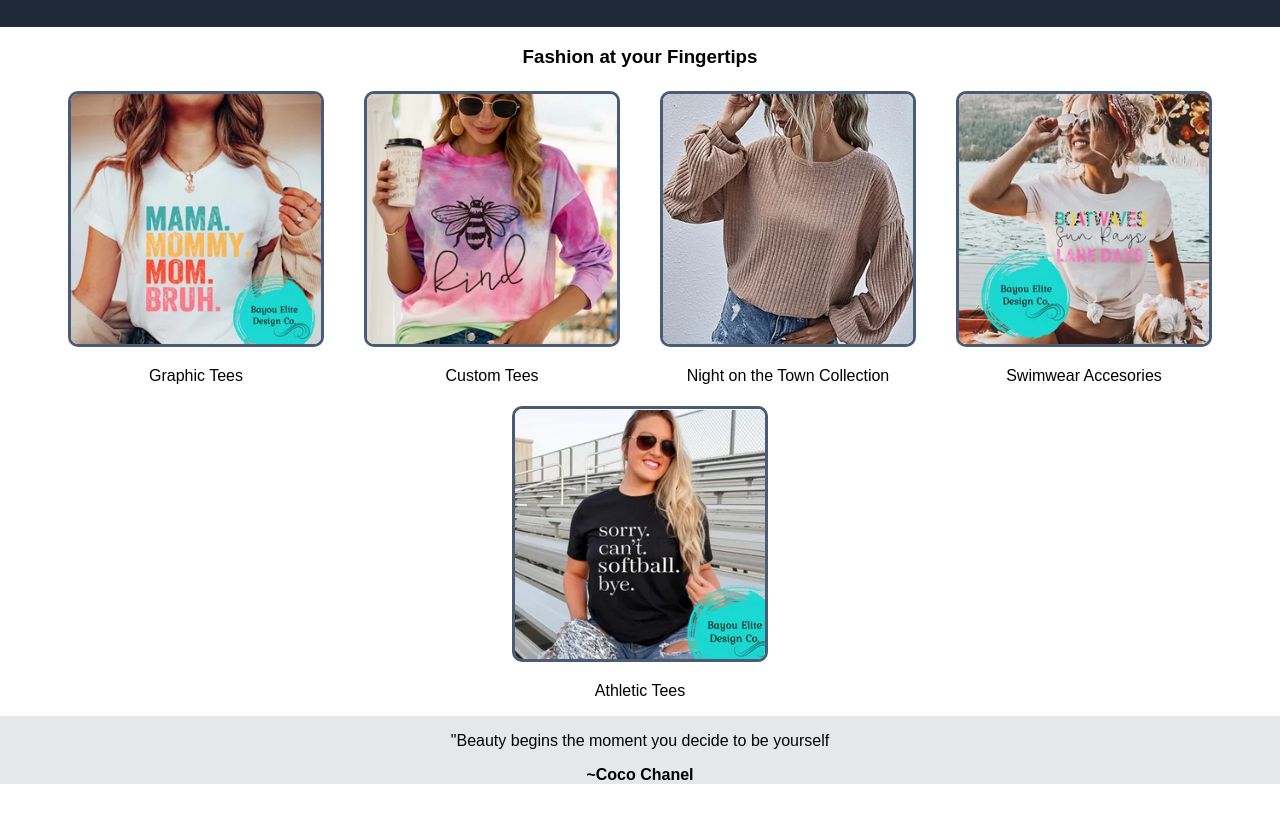
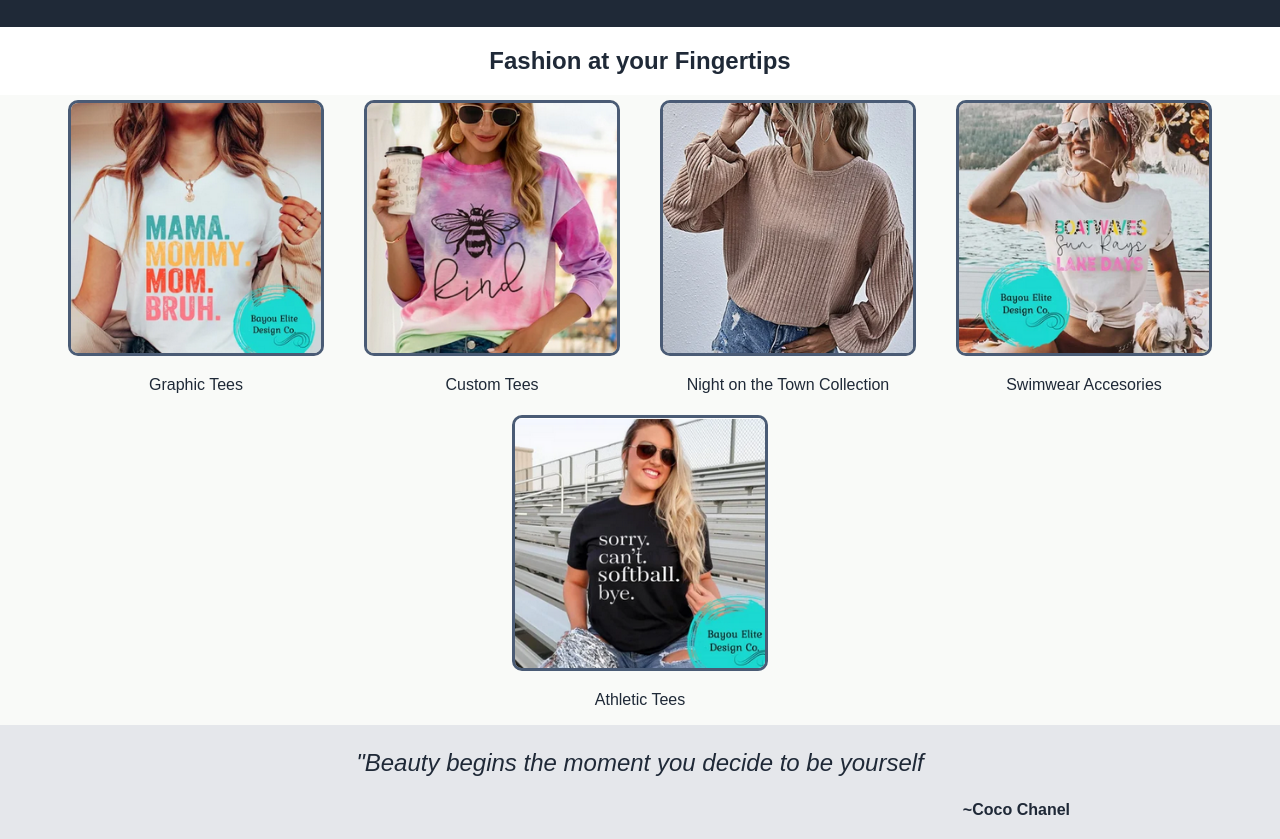
Before and after one commit to Bwilson4321/Bayou_Elite_Landing, a plain HTML site: page index3.html in a window 1280 px wide. Shown: the part 397-1236 px from the top of the page. Before the commit the page ends 1181 px from the top, so only its background shows below. Drawn offline with Linux system fonts and the light colour scheme.

Commit message:
quote commit

```diff
--- a/index3.html
+++ b/index3.html
@@ -33,7 +33,7 @@
     </div>
 
     <div class="content">
-        <h3> Fashion at your Fingertips</h3>
+        <h2> Fashion at your Fingertips</h2>
         <div class="information">
             <div>
                 <img src="MommyBruh.png">
@@ -59,8 +59,7 @@
     </div>
     <div class="quote">
         <p>"Beauty begins the moment you decide
-            to be yourself
-        </p>
+            to be yourself</p>
         <b>~Coco Chanel</b>
     </div>
 
--- a/style3.css
+++ b/style3.css
@@ -115,6 +115,12 @@ button {
     display: flex;
     justify-content: center;
     flex-wrap: wrap;
+    color: #1F2937;
+    background-color: #F9FAF8;
+}
+
+h2 {
+    color: #1F2937
 }
 
 .information img {
@@ -124,12 +130,29 @@ button {
     border: 3px solid #4a5b75;
     border-radius: 10px;
     margin: 5px 20px 0px 20px;
-    background-color: #F9FAF8;
 }
 
 /*Quote*/
+
 .quote {
     display: flex;
     flex-direction: column;
     background-color: #E5E7EB;
+    padding: 0 200px;
 }
+
+.quote p {
+    font-size: 24px;
+    color:#1F2937;
+    font-style: italic;
+    font-weight: lighter;
+    font-family: Arial, Helvetica, sans-serif;
+}
+
+.quote b {
+    padding-bottom: 20px;
+    padding-right: 10px;
+    font-family: Arial, Helvetica, sans-serif;
+    text-align: right;
+    color:#1F2937;
+}
```
